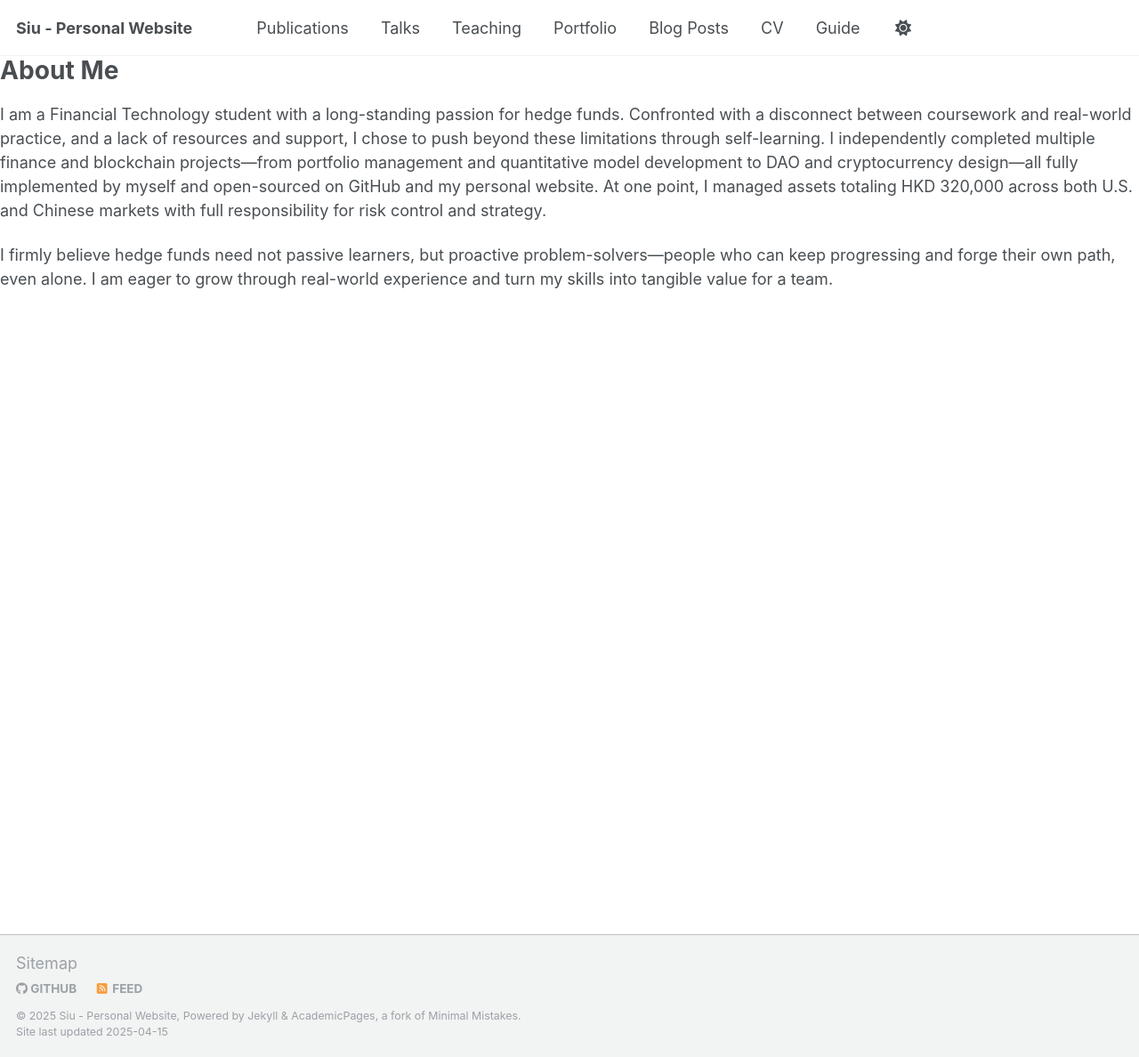
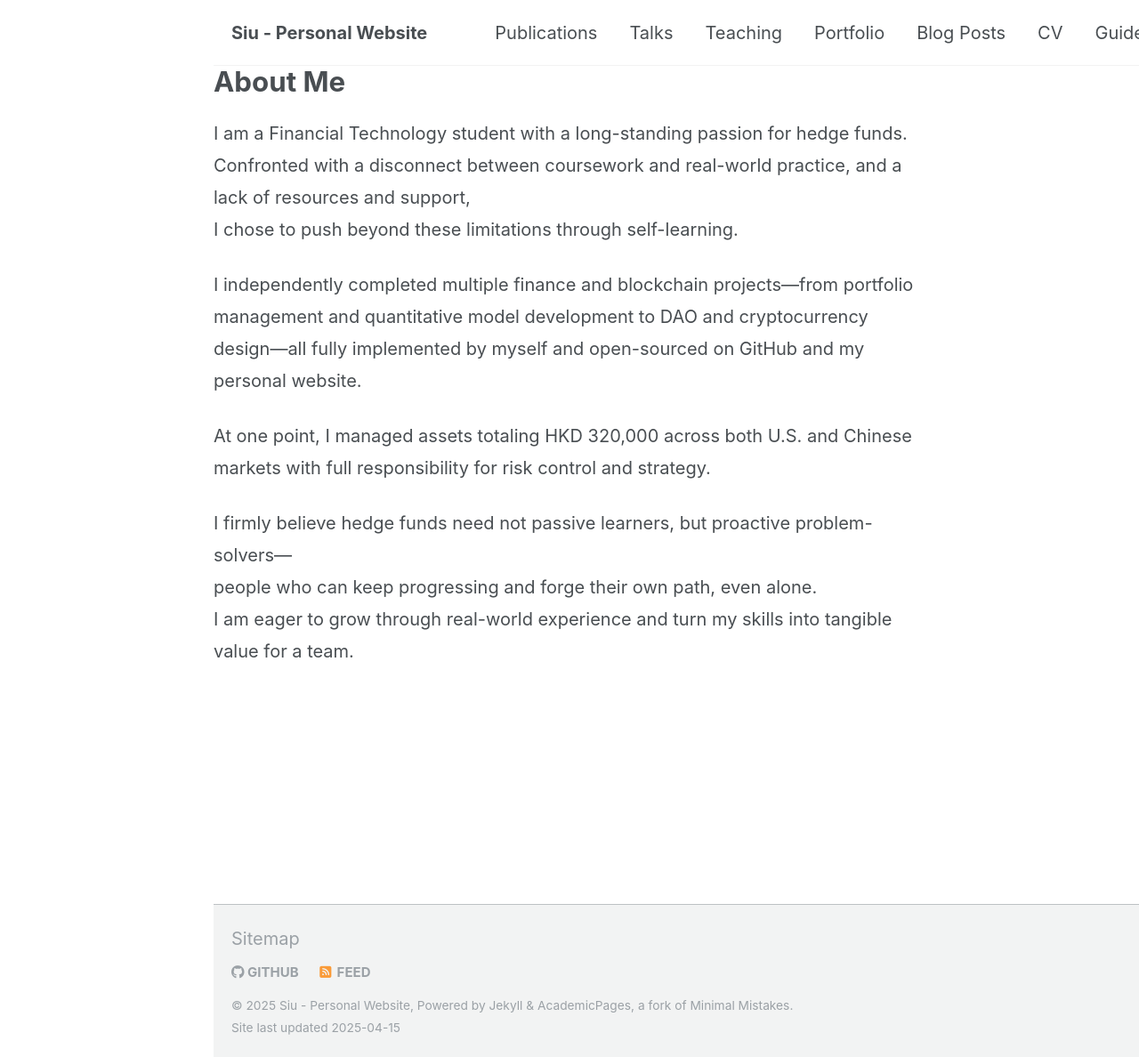
Before and after one commit to siiiiiiiiiii/siiiiiiiii.github.io, a Jekyll site: the page built from index.md, in a window 1280 px wide and 1188 px high. Shown: the whole window at 89% size. Built offline with Jekyll 4.4.1, drawn with Linux system fonts in a browser that asks for light colours; part of the change alters nothing that is shown.

Commit message:
Update index.md

```diff
--- a/index.md
+++ b/index.md
@@ -3,8 +3,26 @@ layout: default
 title: "About Me"
 ---
 
+<style>
+  body {
+    font-size: 20px;
+    line-height: 1.8;
+    max-width: 800px;
+    margin: auto;
+    font-family: -apple-system, BlinkMacSystemFont, "Segoe UI", Roboto, Helvetica, Arial, sans-serif;
+  }
+</style>
+
 # About Me
 
-I am a Financial Technology student with a long-standing passion for hedge funds. Confronted with a disconnect between coursework and real-world practice, and a lack of resources and support, I chose to push beyond these limitations through self-learning. I independently completed multiple finance and blockchain projects—from portfolio management and quantitative model development to DAO and cryptocurrency design—all fully implemented by myself and open-sourced on GitHub and my personal website. At one point, I managed assets totaling HKD 320,000 across both U.S. and Chinese markets with full responsibility for risk control and strategy.
+I am a Financial Technology student with a long-standing passion for hedge funds.
+Confronted with a disconnect between coursework and real-world practice, and a lack of resources and support,
+I chose to push beyond these limitations through self-learning.
 
-I firmly believe hedge funds need not passive learners, but proactive problem-solvers—people who can keep progressing and forge their own path, even alone. I am eager to grow through real-world experience and turn my skills into tangible value for a team.
+I independently completed multiple finance and blockchain projects—from portfolio management and quantitative model development to DAO and cryptocurrency design—all fully implemented by myself and open-sourced on GitHub and my personal website.
+
+At one point, I managed assets totaling HKD 320,000 across both U.S. and Chinese markets with full responsibility for risk control and strategy.
+
+I firmly believe hedge funds need not passive learners, but proactive problem-solvers—
+people who can keep progressing and forge their own path, even alone.
+I am eager to grow through real-world experience and turn my skills into tangible value for a team.
```
